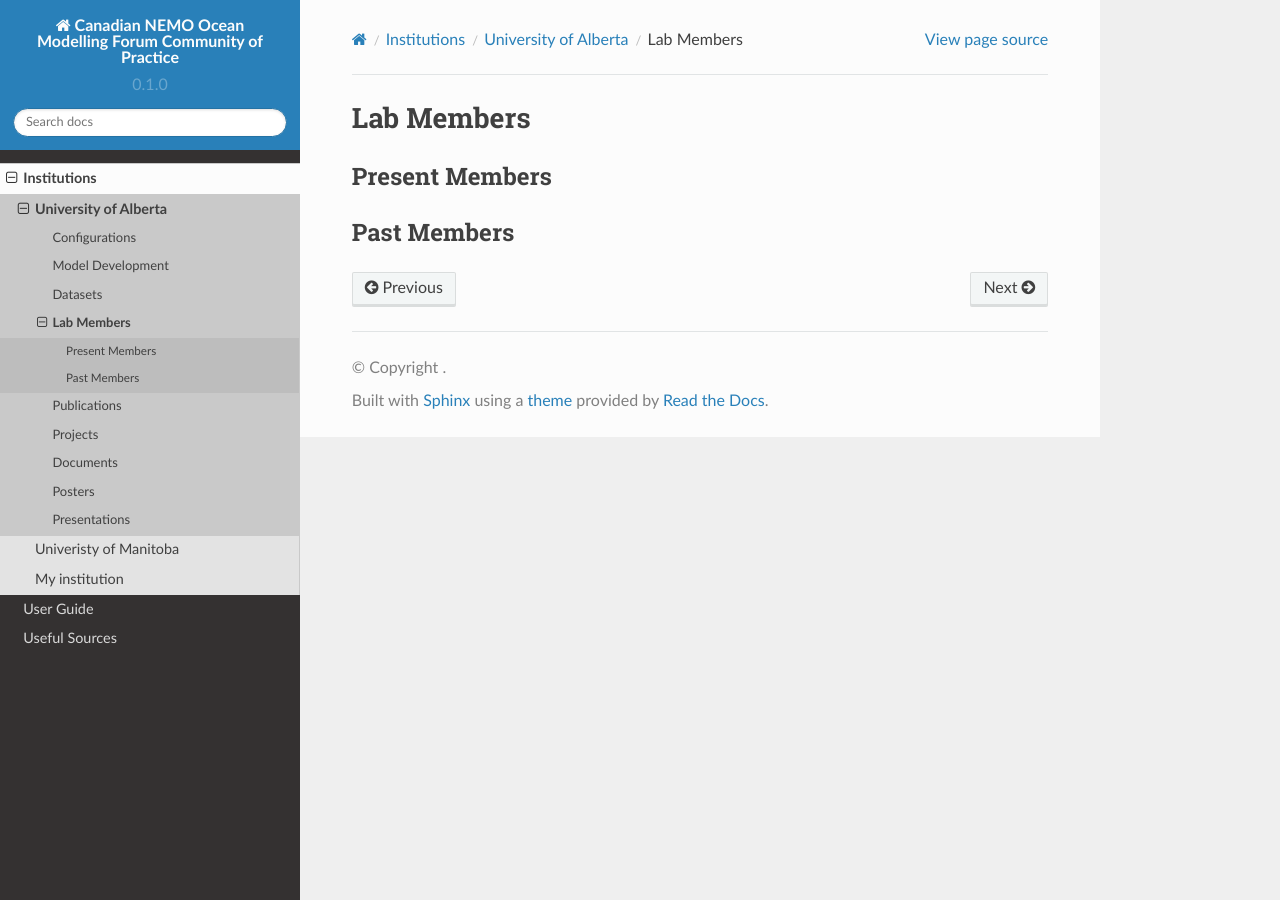
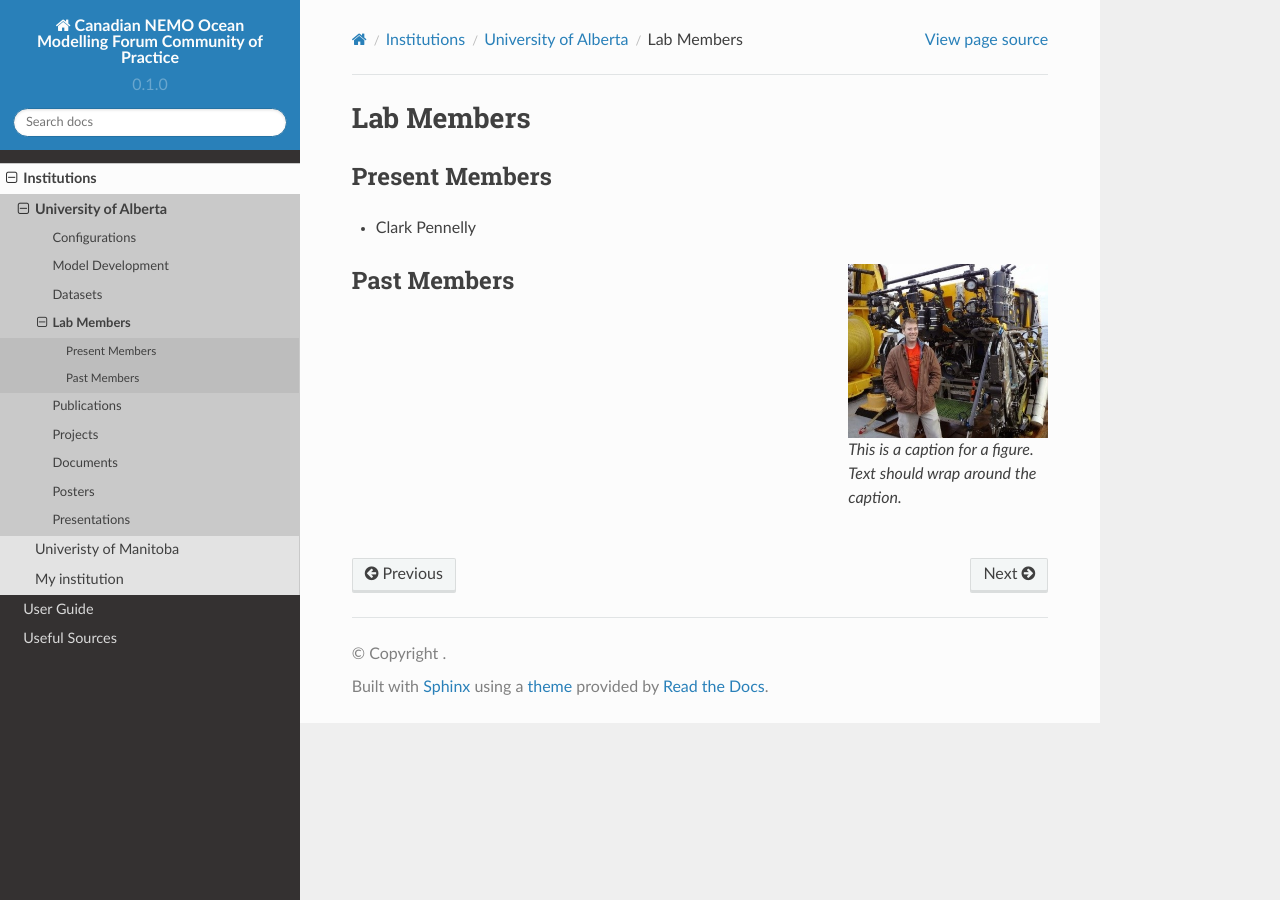
Before and after one commit to UofA-NEMO/Canadian-NEMO-Ocean-Modelling-Forum-Community-of-Practice, a Sphinx documentation site: the page built from docs/Institutions/UofA/Lab_Members/index.rst, in a window 1280 px wide. Built offline with Sphinx 7.4.7 and the Read the Docs theme 2.0.0, drawn with Linux system fonts in a browser that asks for light colours.

Commit message:
Update index.rst

```diff
--- a/docs/Institutions/UofA/Lab_Members/index.rst
+++ b/docs/Institutions/UofA/Lab_Members/index.rst
@@ -5,6 +5,12 @@ Lab Members
 Present Members
 ---------------
 
+* Clark Pennelly
+.. figure:: Pennelly_picture.png
+    :align: right
+    :figwidth: 200px
+
+    This is a caption for a figure. Text should wrap around the caption.
 
 
 
```
